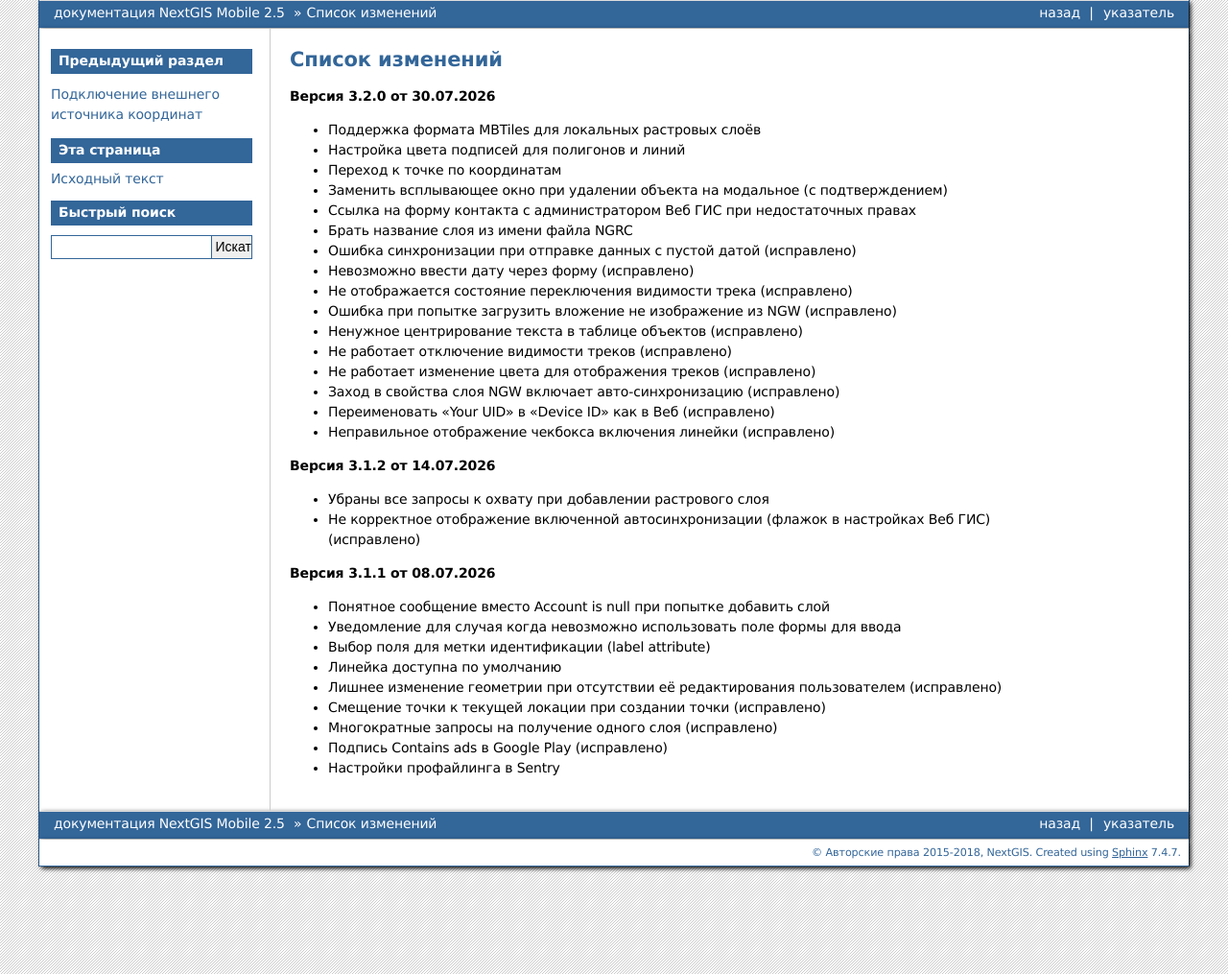
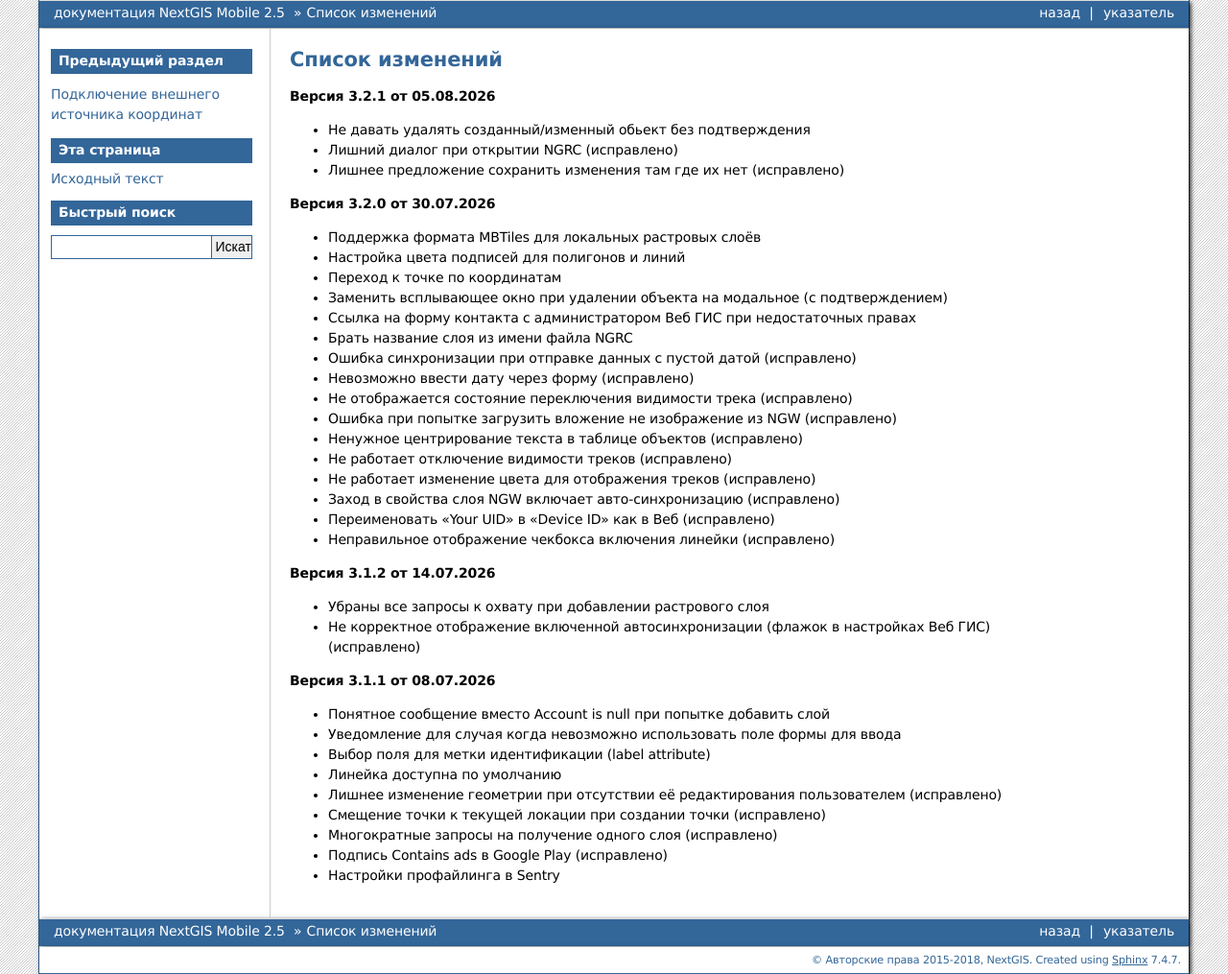
Before and after one commit to nextgis/docs_ngmobile, a Sphinx documentation site: the page built from source/changelog.rst, in a window 1280 px wide. Shown: the whole page at 96% size. Built offline with Sphinx 7.4.7, drawn with Linux system fonts in a browser that asks for light colours; formulas are drawn with MathJax 3.

Commit message:
Update changelog for version 3.2.1
Added changelog for version 3.2.1 with bug fixes.

```diff
--- a/source/changelog.rst
+++ b/source/changelog.rst
@@ -2,6 +2,12 @@
 
 Список изменений
 ================
+
+**Версия 3.2.1 от 05.08.2026**
+
+* Не давать удалять созданный/изменный  обьект без подтверждения
+* Лишний диалог при открытии NGRC (исправлено)
+* Лишнее предложение сохранить изменения там где их нет (исправлено)
 
 **Версия 3.2.0 от 30.07.2026**
 
```
